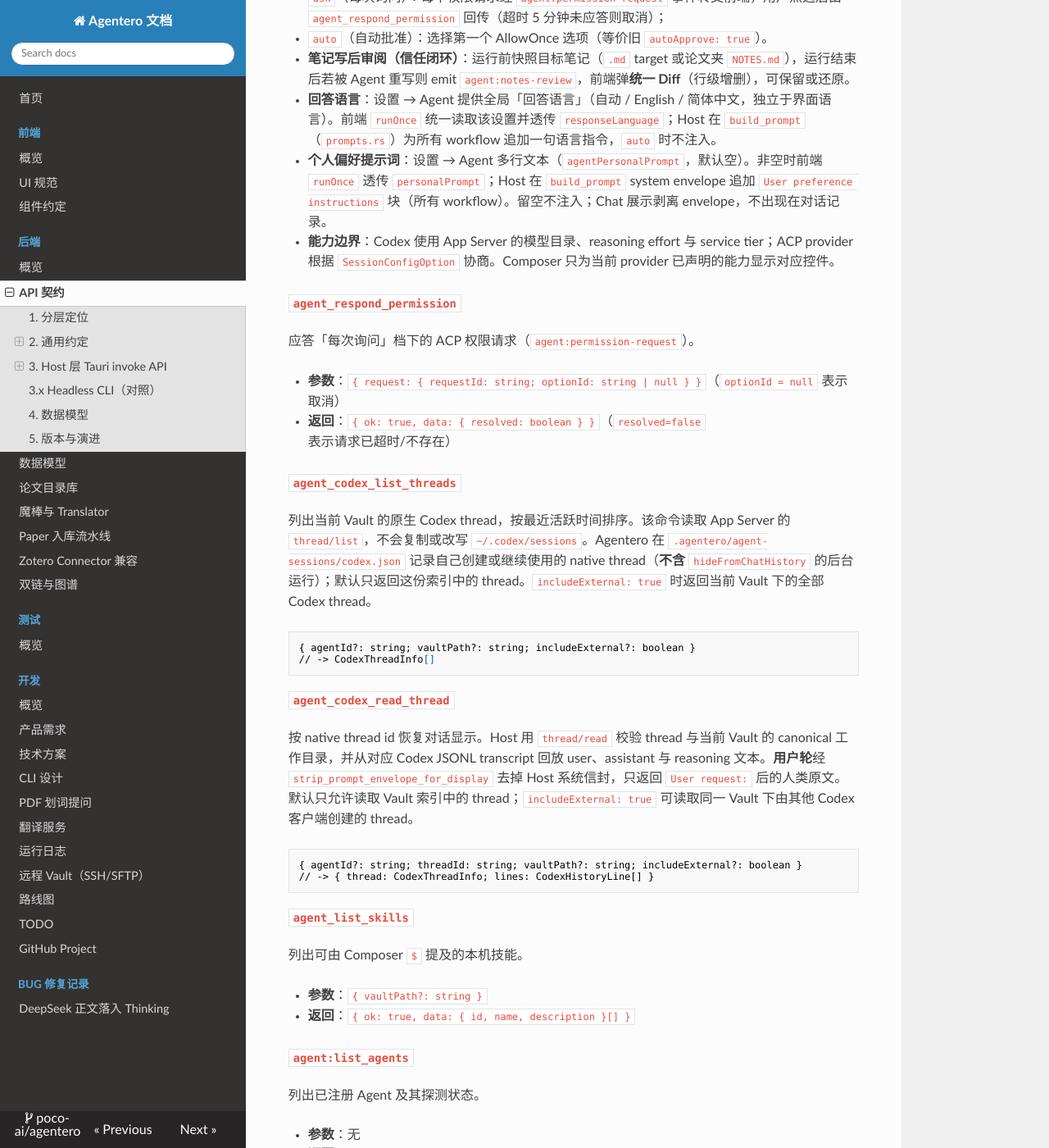
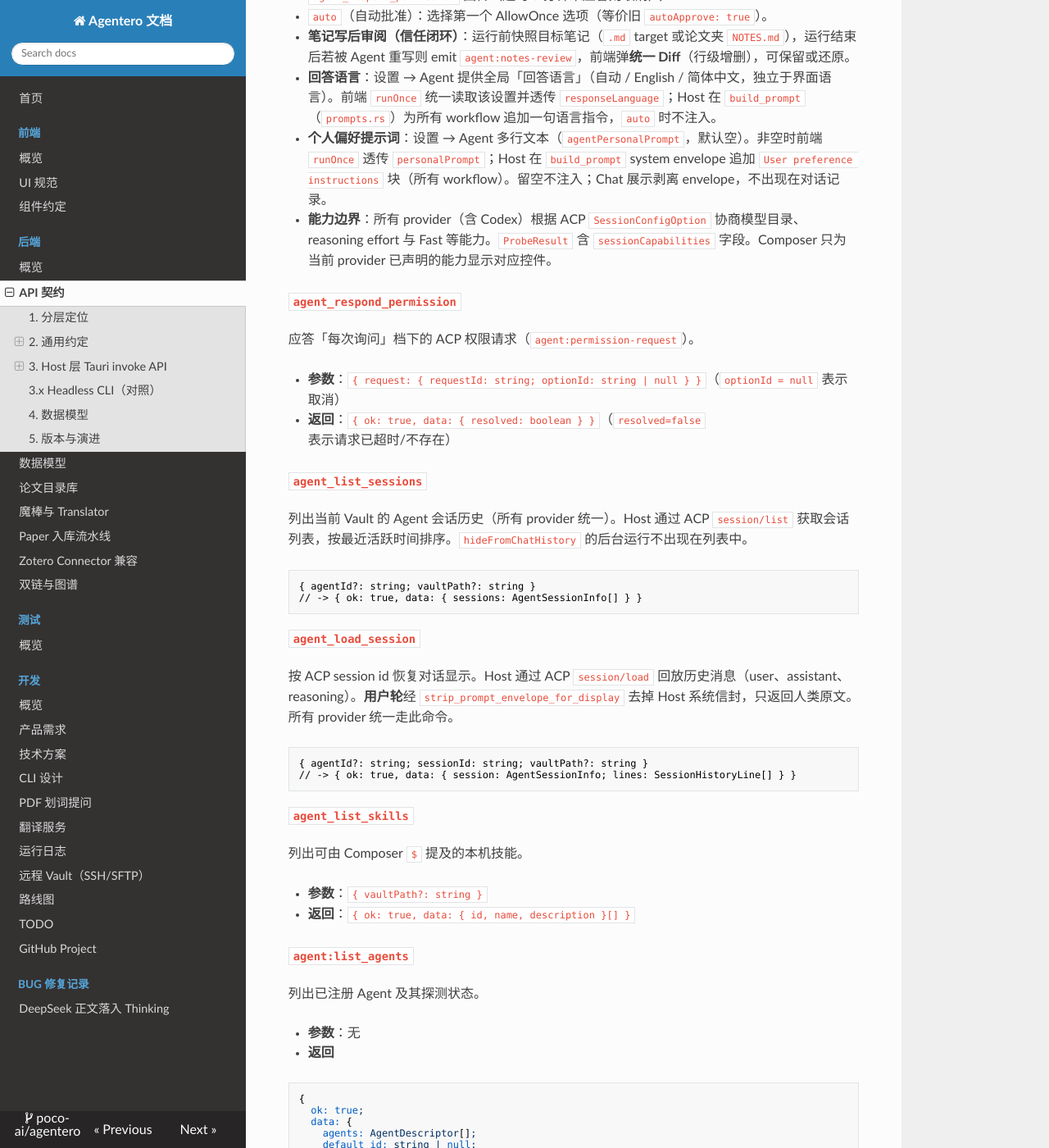
Before and after one commit to July-h5kf3/Agentero, an MkDocs documentation site: the page built from docs/backend/api.md, in a window 1280 px wide and 1400 px high, scrolled down 24943 px. Shown: the whole window at 82% size. Built offline with MkDocs 1.6.1, drawn with Linux system fonts in a browser that asks for light colours; nearby versions of some CDN libraries; some of the changed text lies outside the part shown.

Commit message:
docs: update documentation for unified ACP agent architecture
Reflect the Codex migration from native app-server to ACP adapter and
the unified session history/multi-turn design across all providers.

````diff
--- a/docs/backend/api.md
+++ b/docs/backend/api.md
@@ -12,7 +12,7 @@ Host (Tauri + Rust)
 ```
 
 - **Frontend ↔ Host**：`invoke('namespace:command')` 请求响应，配合 Tauri event 做进度/流式推送。
-- Host 对通用 provider 作为 **ACP Client**；Codex 使用本机 `codex app-server` 的原生 thread runtime。Frontend 只面对下方 `agent:*` 命令与事件，**不** 直接暴露底层 RPC 细节。
+- Host 对所有 provider（含 Codex）统一作为 **ACP Client**；Codex 经 `@agentclientprotocol/codex-acp` 适配器接入标准 ACP 协议。Frontend 只面对下方 `agent:*` 命令与事件，**不** 直接暴露底层 RPC 细节。
 
 ## 2. 通用约定
 
@@ -62,7 +62,7 @@ Host 通过 Tauri event 向前端推送事件。文件系统、任务和菜单
 
 #### `agent_warm`
 
-打开 Chat 时后台预热 provider（不发用户 prompt）。ACP provider 通过 `initialize` + `session/new` 获取配置；Codex 通过 `model/list` 获取模型、effort 和 service tier。
+打开 Chat 时后台预热 provider（不发用户 prompt）。所有 provider（含 Codex）通过 ACP `initialize` + `session/new` 获取配置（模型、effort 等经 `SessionConfigOption` 协商）。
 
 - **参数**
 
@@ -159,7 +159,7 @@ Host 通过 Tauri event 向前端推送事件。文件系统、任务和菜单
 | `remote_cache_clear` | `{ sessionId? }` → `{ freedBytes }` 清除 blob 缓存 |
 | `remote_agent_discover` | 远端 `bash -lc 'command -v …'` |
 | `remote_agent_scan` | 目录模板 + 远端 PATH 扫描 → `CatalogEntry[]`（设置页远端 Agent） |
-| `remote_agent_probe` | `{ sessionId, templateId }` → 远端 ACP `initialize`（应用 Agent 代理 env；Codex+SSH 拒绝） |
+| `remote_agent_probe` | `{ sessionId, templateId }` → 远端 ACP `initialize`（应用 Agent 代理 env） |
 | `remote_agent_open_install_terminal` | 本机终端确认后 `ssh -t` 在远端执行模板 `install_command`（如 Claude ACP 适配器） |
 | `host_identity` | 本机 hostname + `os`（macos/windows/linux）/ 设置 Host 徽章 |
 | `remote_host_identity` | 远端 `uname -s` → `os` 家族（Host 徽章系统图标） |
@@ -182,7 +182,7 @@ Host 还支持 `__local_sim__` host（本机目录当远端，单测/开发用
 
 返回的 `paperDir`（远程）为 `remote:<sessionId>/papers/…`。
 
-Agent：`agent_run_once` / `agent_warm` 在 vault 为 `remote:…` 时经 SSH `bash -lc` 启动远端 ACP；Codex+纯 SSH 暂不支持。
+Agent：`agent_run_once` / `agent_warm` 在 vault 为 `remote:…` 时经 SSH `bash -lc` 启动远端 ACP（含 Codex，经 `codex-acp` 适配器）。
 
 
 #### `path_open_in_terminal`（已实现）
@@ -1133,14 +1133,14 @@ Host 作为 ACP Client：按注册表 spawn 用户本机 Agent（`cwd` = 当前
 
 #### `agent_run_once`
 
-通用 ACP provider 创建一次性会话并发送 prompt。Codex 会先创建或恢复原生 thread，再通过 `turn/start` 发送 prompt；每个 turn 的连接结束后，native thread 仍保存在 Codex CLI history 中。
+通用 ACP provider 创建或恢复会话并发送 prompt。所有 provider（含 Codex）统一使用 ACP `session/new` 或 `session/resume` 管理会话；历史经 `session/list` + `session/load` 获取。
 
 - **参数**
 
 ```ts
 {
   agentId?: string;
-  sessionId?: string; // Codex native thread id; other providers currently ignore it
+  sessionId?: string; // ACP session id for resuming a prior session; omit to create new
   prompt: string;
   vaultPath?: string;
   workflow?: string;
@@ -1159,13 +1159,12 @@ Host 作为 ACP Client：按注册表 spawn 用户本机 Agent（`cwd` = 当前
 
 - **返回**：`{ ok: true, data: { sessionId, messageId, agentId } }`
 
-- **`hideFromChatHistory`**：为 `true` 时，Codex 路径不把该 native thread 记入 `.agentero/agent-sessions/codex.json`，因此默认 `agent_codex_list_threads` 不会列出；前端 Agent 面板也不会把这类流式事件并入对话记录。用于 **paper-reader 精读**、**PDF 划词提问** 等非 Composer 发起的运行。Composer 对话保持默认 `false`。
+- **`hideFromChatHistory`**：为 `true` 时，该次运行不记入会话历史（`agent_list_sessions` 不列出）；前端 Agent 面板也不会把这类流式事件并入对话记录。用于 **paper-reader 精读**、**PDF 划词提问** 等非 Composer 发起的运行。Composer 对话保持默认 `false`。
 
 - **技能上下文**：`agent_list_skills` 列出 `~/.agents/skills`、`${CODEX_HOME:-~/.codex}/skills`、`~/.claude/skills` 和当前 Vault `.agents/skills`。运行时重新解析 id，只读取 `SKILL.md`，单个文件上限 64 KiB，最多加载 5 个。
 - **技能提及按 provider 分流**（`SkillMentionStyle`，见 Host `skills.rs`）：
-  - **Codex** → `$skill-id` 前缀 + 注入正文；
   - **Claude ACP** → `/skill-id` 前缀 + 注入正文；
-  - **其它** → 仅注入正文（`skill:id` 标签），prompt 明确写明不要依赖 `$`/`/` 运行时命令。
+  - **其它（含 Codex）** → 仅注入正文（`skill:id` 标签），prompt 明确写明不要依赖 `$`/`/` 运行时命令。
   - Composer 的 `$` 仅是 Agentero UI 选 skill 的方式，不等于每个 Agent 的运行时语法。
 
 - **权限策略**：设置 → Agent 提供全局「权限模式」，对所有 Agent 生效，并在每次运行中通过 `permissionMode` 传入：
@@ -1177,7 +1176,7 @@ Host 作为 ACP Client：按注册表 spawn 用户本机 Agent（`cwd` = 当前
 - **回答语言**：设置 → Agent 提供全局「回答语言」（自动 / English / 简体中文，独立于界面语言）。前端 `runOnce` 统一读取该设置并透传 `responseLanguage`；Host 在 `build_prompt`（`prompts.rs`）为所有 workflow 追加一句语言指令，`auto` 时不注入。
 - **个人偏好提示词**：设置 → Agent 多行文本（`agentPersonalPrompt`，默认空）。非空时前端 `runOnce` 透传 `personalPrompt`；Host 在 `build_prompt` system envelope 追加 `User preference instructions` 块（所有 workflow）。留空不注入；Chat 展示剥离 envelope，不出现在对话记录。
 
-- **能力边界**：Codex 使用 App Server 的模型目录、reasoning effort 与 service tier；ACP provider 根据 `SessionConfigOption` 协商。Composer 只为当前 provider 已声明的能力显示对应控件。
+- **能力边界**：所有 provider（含 Codex）根据 ACP `SessionConfigOption` 协商模型目录、reasoning effort 与 Fast 等能力。`ProbeResult` 含 `sessionCapabilities` 字段。Composer 只为当前 provider 已声明的能力显示对应控件。
 
 #### `agent_respond_permission`
 
@@ -1186,22 +1185,22 @@ Host 作为 ACP Client：按注册表 spawn 用户本机 Agent（`cwd` = 当前
 - **参数**：`{ request: { requestId: string; optionId: string | null } }`（`optionId = null` 表示取消）
 - **返回**：`{ ok: true, data: { resolved: boolean } }`（`resolved=false` 表示请求已超时/不存在）
 
-#### `agent_codex_list_threads`
-
-列出当前 Vault 的原生 Codex thread，按最近活跃时间排序。该命令读取 App Server 的 `thread/list`，不会复制或改写 `~/.codex/sessions`。Agentero 在 `.agentero/agent-sessions/codex.json` 记录自己创建或继续使用的 native thread（**不含** `hideFromChatHistory` 的后台运行）；默认只返回这份索引中的 thread。`includeExternal: true` 时返回当前 Vault 下的全部 Codex thread。
-
-```ts
-{ agentId?: string; vaultPath?: string; includeExternal?: boolean }
-// -> CodexThreadInfo[]
-```
-
-#### `agent_codex_read_thread`
-
-按 native thread id 恢复对话显示。Host 用 `thread/read` 校验 thread 与当前 Vault 的 canonical 工作目录，并从对应 Codex JSONL transcript 回放 user、assistant 与 reasoning 文本。**用户轮**经 `strip_prompt_envelope_for_display` 去掉 Host 系统信封，只返回 `User request:` 后的人类原文。默认只允许读取 Vault 索引中的 thread；`includeExternal: true` 可读取同一 Vault 下由其他 Codex 客户端创建的 thread。
-
-```ts
-{ agentId?: string; threadId: string; vaultPath?: string; includeExternal?: boolean }
-// -> { thread: CodexThreadInfo; lines: CodexHistoryLine[] }
+#### `agent_list_sessions`
+
+列出当前 Vault 的 Agent 会话历史（所有 provider 统一）。Host 通过 ACP `session/list` 获取会话列表，按最近活跃时间排序。`hideFromChatHistory` 的后台运行不出现在列表中。
+
+```ts
+{ agentId?: string; vaultPath?: string }
+// -> { ok: true, data: { sessions: AgentSessionInfo[] } }
+```
+
+#### `agent_load_session`
+
+按 ACP session id 恢复对话显示。Host 通过 ACP `session/load` 回放历史消息（user、assistant、reasoning）。**用户轮**经 `strip_prompt_envelope_for_display` 去掉 Host 系统信封，只返回人类原文。所有 provider 统一走此命令。
+
+```ts
+{ agentId?: string; sessionId: string; vaultPath?: string }
+// -> { ok: true, data: { session: AgentSessionInfo; lines: SessionHistoryLine[] } }
 ```
 
 #### `agent_list_skills`
````
Also changed, not shown: AGENTS.md (+1 -1 lines), docs/bug_fix/remote-acp-path-ssh.md (+1 -1 lines), docs/development/roadmap.md (+9 -9 lines), docs/development/technical-plan.md (+2 -2 lines), docs/frontend/ui.md (+8 -9 lines).
